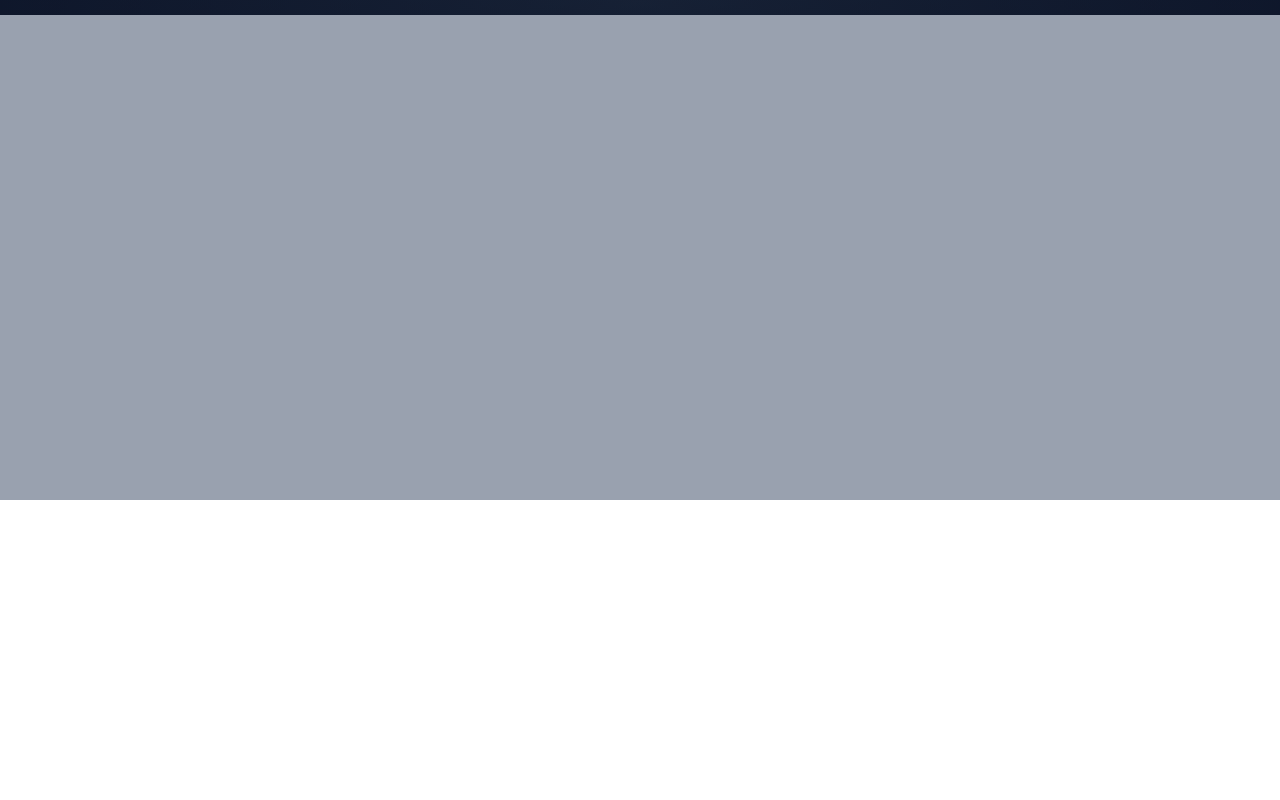
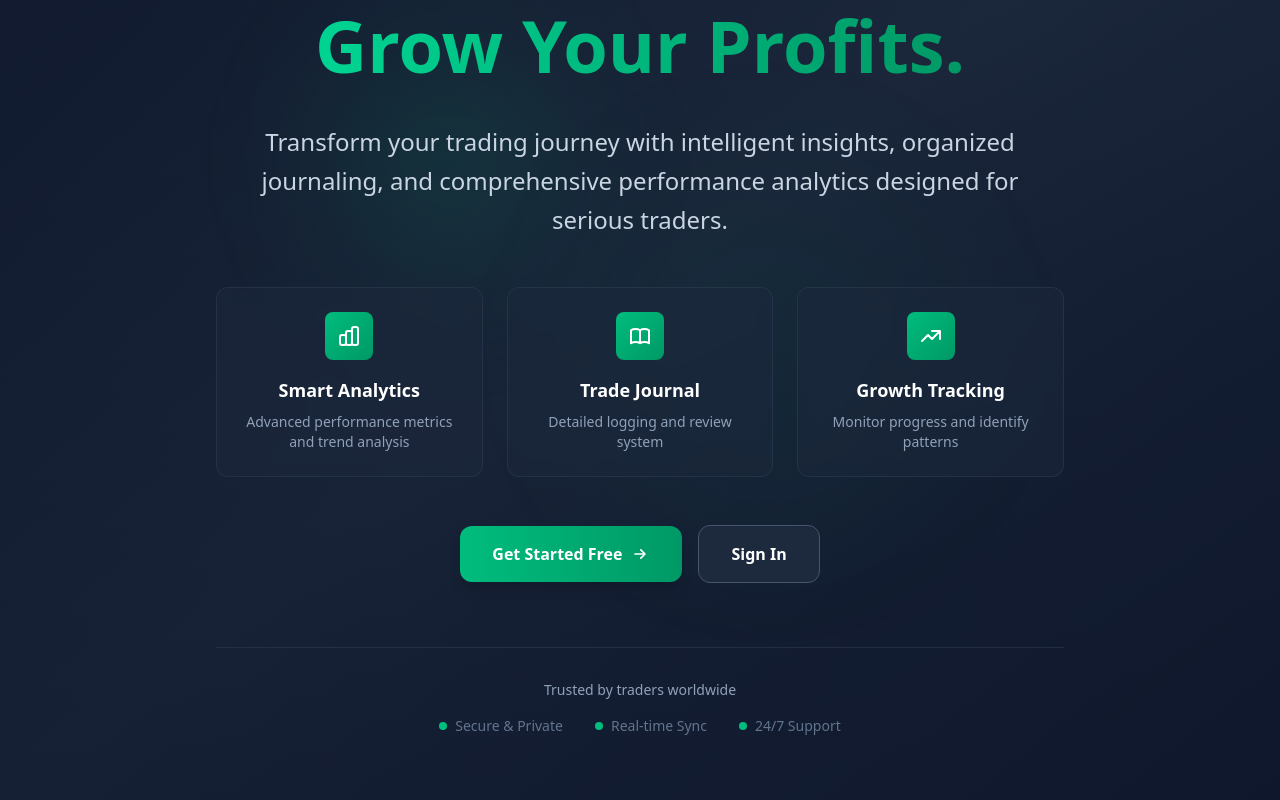
Before and after one commit to Krunalchavhan26/Trading-Journal, a React (Vite) app in the folder client/: page / in a window 1280 px wide. Shown: the part 300-1100 px from the top of the page. Before the commit the page ends 800 px from the top, so only its background shows below. Built offline with nearby package versions, Linux system fonts and the light colour scheme; no server answers.

Commit message:
Add home page

```diff
--- a/client/src/components/Footer/Footer.jsx
+++ b/client/src/components/Footer/Footer.jsx
@@ -2,7 +2,7 @@ import React from "react";
 
 const Footer = () => {
   return (
-    <footer className="bg-gradient-to-r from-slate-900 via-slate-800 to-slate-900 text-white py-8 mt-16 border-t-2 border-emerald-500/30 relative overflow-hidden">
+    <footer className="bg-gradient-to-r from-slate-900 via-slate-800 to-slate-900 text-white py-8 border-t-2 border-emerald-500/30 relative overflow-hidden">
       {/* Background accent pattern */}
       <div className="absolute inset-0 bg-gradient-to-t from-slate-900/50 to-transparent"></div>
       <div className="absolute top-0 left-0 right-0 h-px bg-gradient-to-r from-transparent via-emerald-500 to-transparent opacity-60"></div>
--- /dev/null
+++ b/client/src/pages/Home.jsx
@@ -0,0 +1,118 @@
+import React from "react";
+import { Link } from "react-router-dom";
+
+const Home = () => {
+  return (
+    <div className="min-h-screen bg-gradient-to-br from-slate-900 via-slate-800 to-slate-900 flex items-center justify-center px-4 py-16 relative overflow-hidden">
+      {/* Background effects */}
+      <div className="absolute inset-0 bg-gradient-to-t from-slate-900/50 to-transparent"></div>
+      <div className="absolute top-1/4 left-1/4 w-64 h-64 bg-emerald-500/10 rounded-full blur-3xl"></div>
+      <div className="absolute bottom-1/4 right-1/4 w-96 h-96 bg-emerald-600/5 rounded-full blur-3xl"></div>
+
+      {/* Main content */}
+      <div className="text-center max-w-4xl text-white relative z-10 px-6">
+        {/* Hero badge */}
+        <div className="inline-flex items-center gap-2 px-4 py-2 bg-emerald-500/20 border border-emerald-500/30 rounded-full mb-8">
+          <div className="flex items-center gap-1">
+            <div className="w-2 h-2 bg-emerald-400 rounded-full animate-pulse"></div>
+            <span className="text-sm font-medium text-emerald-300">Professional Trading Analytics</span>
+          </div>
+        </div>
+
+        {/* Main heading */}
+        <h1 className="text-5xl md:text-7xl font-extrabold mb-8 leading-tight">
+          <span className="bg-gradient-to-r from-white via-slate-100 to-slate-200 bg-clip-text text-transparent">
+            Track Your Trades.
+          </span>
+          <br />
+          <span className="bg-gradient-to-r from-emerald-400 to-emerald-600 bg-clip-text text-transparent">
+            Grow Your Profits.
+          </span>
+        </h1>
+
+        {/* Subtitle */}
+        <p className="text-xl md:text-2xl mb-12 text-slate-300 leading-relaxed max-w-3xl mx-auto">
+          Transform your trading journey with intelligent insights, organized journaling,
+          and comprehensive performance analytics designed for serious traders.
+        </p>
+
+        {/* Feature highlights */}
+        <div className="grid md:grid-cols-3 gap-6 mb-12 max-w-4xl mx-auto">
+          <div className="bg-slate-800/50 border border-slate-700/50 rounded-xl p-6 backdrop-blur-sm hover:bg-slate-800/70 transition-all duration-300">
+            <div className="w-12 h-12 bg-gradient-to-br from-emerald-500 to-emerald-600 rounded-lg flex items-center justify-center mb-4 mx-auto">
+              <svg className="w-6 h-6 text-white" fill="none" stroke="currentColor" viewBox="0 0 24 24">
+                <path strokeLinecap="round" strokeLinejoin="round" strokeWidth={2} d="M9 19v-6a2 2 0 00-2-2H5a2 2 0 00-2 2v6a2 2 0 002 2h2a2 2 0 002-2zm0 0V9a2 2 0 012-2h2a2 2 0 012 2v10m-6 0a2 2 0 002 2h2a2 2 0 002-2m0 0V5a2 2 0 012-2h2a2 2 0 012 2v14a2 2 0 01-2 2h-2a2 2 0 01-2-2z" />
+              </svg>
+            </div>
+            <h3 className="text-lg font-semibold mb-2 text-white">Smart Analytics</h3>
+            <p className="text-slate-400 text-sm">Advanced performance metrics and trend analysis</p>
+          </div>
+
+          <div className="bg-slate-800/50 border border-slate-700/50 rounded-xl p-6 backdrop-blur-sm hover:bg-slate-800/70 transition-all duration-300">
+            <div className="w-12 h-12 bg-gradient-to-br from-emerald-500 to-emerald-600 rounded-lg flex items-center justify-center mb-4 mx-auto">
+              <svg className="w-6 h-6 text-white" fill="none" stroke="currentColor" viewBox="0 0 24 24">
+                <path strokeLinecap="round" strokeLinejoin="round" strokeWidth={2} d="M12 6.253v13m0-13C10.832 5.477 9.246 5 7.5 5S4.168 5.477 3 6.253v13C4.168 18.477 5.754 18 7.5 18s3.332.477 4.5 1.253m0-13C13.168 5.477 14.754 5 16.5 5c1.746 0 3.332.477 4.5 1.253v13C19.832 18.477 18.246 18 16.5 18c-1.746 0-3.332.477-4.5 1.253" />
+              </svg>
+            </div>
+            <h3 className="text-lg font-semibold mb-2 text-white">Trade Journal</h3>
+            <p className="text-slate-400 text-sm">Detailed logging and review system</p>
+          </div>
+
+          <div className="bg-slate-800/50 border border-slate-700/50 rounded-xl p-6 backdrop-blur-sm hover:bg-slate-800/70 transition-all duration-300">
+            <div className="w-12 h-12 bg-gradient-to-br from-emerald-500 to-emerald-600 rounded-lg flex items-center justify-center mb-4 mx-auto">
+              <svg className="w-6 h-6 text-white" fill="none" stroke="currentColor" viewBox="0 0 24 24">
+                <path strokeLinecap="round" strokeLinejoin="round" strokeWidth={2} d="M13 7h8m0 0v8m0-8l-8 8-4-4-6 6" />
+              </svg>
+            </div>
+            <h3 className="text-lg font-semibold mb-2 text-white">Growth Tracking</h3>
+            <p className="text-slate-400 text-sm">Monitor progress and identify patterns</p>
+          </div>
+        </div>
+
+        {/* CTA buttons */}
+        <div className="flex flex-col sm:flex-row gap-4 justify-center items-center">
+          <Link
+            to="/register"
+            className="group relative px-8 py-4 bg-gradient-to-r from-emerald-500 to-emerald-600 text-white font-semibold rounded-xl shadow-lg hover:from-emerald-600 hover:to-emerald-700 transition-all duration-300 hover:-translate-y-1 hover:shadow-emerald-500/30 overflow-hidden"
+          >
+            <span className="relative z-10 flex items-center gap-2">
+              Get Started Free
+              <svg className="w-5 h-5 group-hover:translate-x-1 transition-transform duration-300" fill="none" stroke="currentColor" viewBox="0 0 24 24">
+                <path strokeLinecap="round" strokeLinejoin="round" strokeWidth={2} d="M13 7l5 5m0 0l-5 5m5-5H6" />
+              </svg>
+            </span>
+            <div className="absolute inset-0 bg-gradient-to-r from-emerald-600 to-emerald-700 opacity-0 group-hover:opacity-100 transition-opacity duration-300"></div>
+          </Link>
+
+          <Link
+            to="/login"
+            className="px-8 py-4 bg-slate-800 text-white font-semibold rounded-xl border border-slate-600 hover:bg-slate-700 hover:border-emerald-500/50 transition-all duration-300 hover:-translate-y-1"
+          >
+            Sign In
+          </Link>
+        </div>
+
+        {/* Trust indicators */}
+        <div className="mt-16 pt-8 border-t border-slate-700/50">
+          <p className="text-slate-400 text-sm mb-4">Trusted by traders worldwide</p>
+          <div className="flex justify-center items-center gap-8 text-slate-500">
+            <div className="flex items-center gap-2">
+              <div className="w-2 h-2 bg-emerald-500 rounded-full"></div>
+              <span className="text-sm">Secure & Private</span>
+            </div>
+            <div className="flex items-center gap-2">
+              <div className="w-2 h-2 bg-emerald-500 rounded-full"></div>
+              <span className="text-sm">Real-time Sync</span>
+            </div>
+            <div className="flex items-center gap-2">
+              <div className="w-2 h-2 bg-emerald-500 rounded-full"></div>
+              <span className="text-sm">24/7 Support</span>
+            </div>
+          </div>
+        </div>
+      </div>
+    </div>
+  );
+};
+
+export default Home;
```
Also changed, not shown: client/src/main.jsx (+5 -4 lines).
